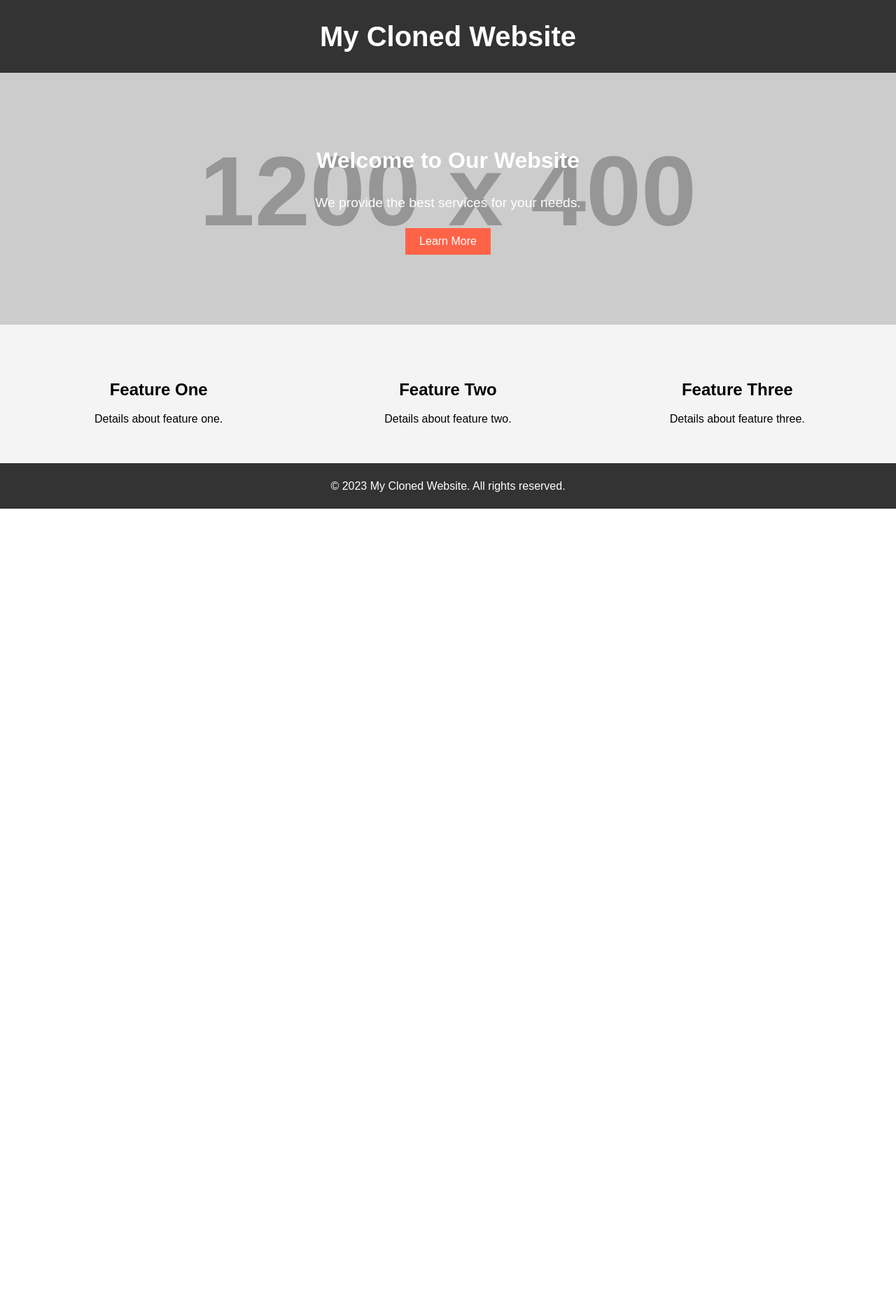
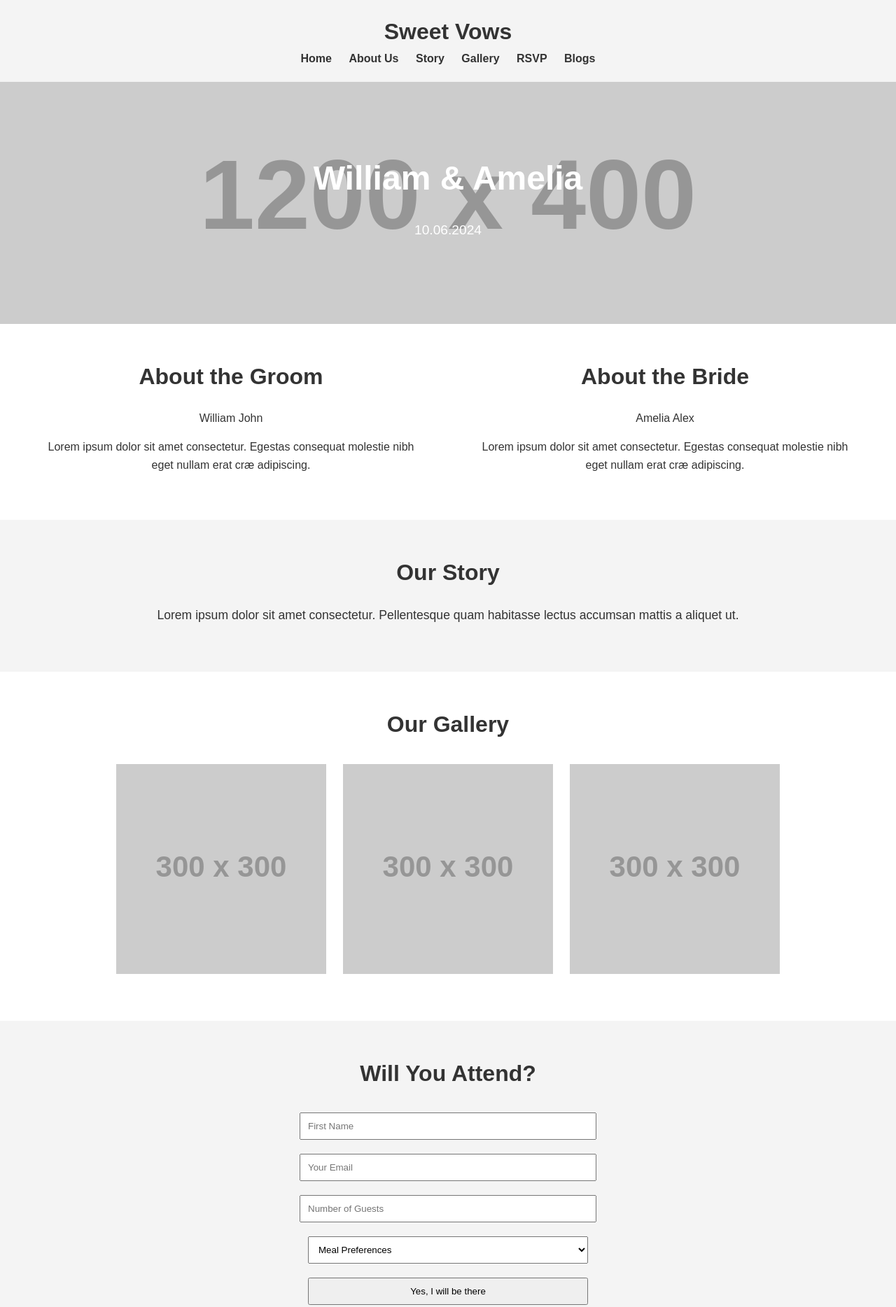
Before and after one commit to jaepech/jason-pech, a plain HTML site: page index.html in a window 1280 px wide. Shown: the top 1868 px of the page at 70% size. Before the commit the page ends 800 px from the top, so only its background shows below. Drawn offline with Linux system fonts and the light colour scheme; placeholder pictures from the web are drawn by us.

Commit message:
Update index.html

```diff
--- a/index.html
+++ b/index.html
@@ -3,29 +3,37 @@
 <head>
   <meta charset="UTF-8">
   <meta name="viewport" content="width=device-width, initial-scale=1.0">
-  <title>Cloned Website</title>
+  <title>Sweet Vows</title>
   <style>
-    /* Reset some default styles */
-    body, h1, h2, p, ul, li {
+    /* General Styles */
+    body {
+      font-family: Arial, sans-serif;
+      margin: 0;
+      padding: 0;
+      line-height: 1.6;
+      color: #333;
+    }
+
+    h1, h2, h3 {
       margin: 0;
       padding: 0;
     }
 
-    body {
-      font-family: Arial, sans-serif;
-      line-height: 1.6;
+    a {
+      text-decoration: none;
+      color: inherit;
     }
 
     /* Header */
     header {
-      background: #333;
-      color: #fff;
+      background: #f4f4f4;
       padding: 20px;
       text-align: center;
     }
 
-    header h1 {
-      font-size: 2.5rem;
+    header nav a {
+      margin: 0 10px;
+      font-weight: bold;
     }
 
     /* Hero Section */
@@ -36,41 +44,106 @@
       text-align: center;
     }
 
-    .hero h2 {
-      font-size: 2rem;
+    .hero h1 {
+      font-size: 3rem;
       margin-bottom: 20px;
     }
 
     .hero p {
       font-size: 1.2rem;
+    }
+
+    /* About Section */
+    .about {
+      display: flex;
+      justify-content: space-around;
+      padding: 50px 20px;
+      background: #fff;
+    }
+
+    .about div {
+      text-align: center;
+      width: 45%;
+    }
+
+    .about h2 {
+      font-size: 2rem;
       margin-bottom: 20px;
     }
 
-    .hero button {
-      background: #ff6347;
-      color: #fff;
-      border: none;
-      padding: 10px 20px;
-      font-size: 1rem;
-      cursor: pointer;
+    /* Story Section */
+    .story {
+      padding: 50px 20px;
+      background: #f4f4f4;
+      text-align: center;
     }
 
-    /* Features Section */
-    .features {
-      display: flex;
-      justify-content: space-around;
+    .story h2 {
+      font-size: 2rem;
+      margin-bottom: 20px;
+    }
+
+    .story p {
+      font-size: 1.1rem;
+    }
+
+    /* Gallery Section */
+    .gallery {
+      padding: 50px 20px;
+      background: #fff;
+      text-align: center;
+    }
+
+    .gallery h2 {
+      font-size: 2rem;
+      margin-bottom: 20px;
+    }
+
+    .gallery img {
+      width: 100%;
+      max-width: 300px;
+      margin: 10px;
+    }
+
+    /* RSVP Section */
+    .rsvp {
       padding: 50px 20px;
       background: #f4f4f4;
+      text-align: center;
     }
 
-    .features div {
-      text-align: center;
-      width: 30%;
+    .rsvp h2 {
+      font-size: 2rem;
+      margin-bottom: 20px;
     }
 
-    .features h3 {
-      font-size: 1.5rem;
-      margin-bottom: 10px;
+    .rsvp form {
+      display: flex;
+      flex-direction: column;
+      align-items: center;
+    }
+
+    .rsvp input, .rsvp select, .rsvp button {
+      margin: 10px 0;
+      padding: 10px;
+      width: 80%;
+      max-width: 400px;
+    }
+
+    /* Blogs Section */
+    .blogs {
+      padding: 50px 20px;
+      background: #fff;
+      text-align: center;
+    }
+
+    .blogs h2 {
+      font-size: 2rem;
+      margin-bottom: 20px;
+    }
+
+    .blogs .blog-post {
+      margin-bottom: 20px;
     }
 
     /* Footer */
@@ -80,40 +153,95 @@
       text-align: center;
       padding: 20px;
     }
+
+    footer p {
+      margin: 0;
+    }
   </style>
 </head>
 <body>
   <!-- Header -->
   <header>
-    <h1>My Cloned Website</h1>
+    <h1>Sweet Vows</h1>
+    <nav>
+      <a href="#home">Home</a>
+      <a href="#about">About Us</a>
+      <a href="#story">Story</a>
+      <a href="#gallery">Gallery</a>
+      <a href="#rsvp">RSVP</a>
+      <a href="#blogs">Blogs</a>
+    </nav>
   </header>
 
   <!-- Hero Section -->
-  <section class="hero">
-    <h2>Welcome to Our Website</h2>
-    <p>We provide the best services for your needs.</p>
-    <button>Learn More</button>
+  <section class="hero" id="home">
+    <h1>William & Amelia</h1>
+    <p>10.06.2024</p>
   </section>
 
-  <!-- Features Section -->
-  <section class="features">
+  <!-- About Section -->
+  <section class="about" id="about">
     <div>
-      <h3>Feature One</h3>
-      <p>Details about feature one.</p>
+      <h2>About the Groom</h2>
+      <p>William John</p>
+      <p>Lorem ipsum dolor sit amet consectetur. Egestas consequat molestie nibh eget nullam erat cræ adipiscing.</p>
     </div>
     <div>
-      <h3>Feature Two</h3>
-      <p>Details about feature two.</p>
+      <h2>About the Bride</h2>
+      <p>Amelia Alex</p>
+      <p>Lorem ipsum dolor sit amet consectetur. Egestas consequat molestie nibh eget nullam erat cræ adipiscing.</p>
     </div>
-    <div>
-      <h3>Feature Three</h3>
-      <p>Details about feature three.</p>
+  </section>
+
+  <!-- Story Section -->
+  <section class="story" id="story">
+    <h2>Our Story</h2>
+    <p>Lorem ipsum dolor sit amet consectetur. Pellentesque quam habitasse lectus accumsan mattis a aliquet ut.</p>
+  </section>
+
+  <!-- Gallery Section -->
+  <section class="gallery" id="gallery">
+    <h2>Our Gallery</h2>
+    <img src="https://via.placeholder.com/300" alt="Gallery Image">
+    <img src="https://via.placeholder.com/300" alt="Gallery Image">
+    <img src="https://via.placeholder.com/300" alt="Gallery Image">
+  </section>
+
+  <!-- RSVP Section -->
+  <section class="rsvp" id="rsvp">
+    <h2>Will You Attend?</h2>
+    <form>
+      <input type="text" placeholder="First Name" required>
+      <input type="email" placeholder="Your Email" required>
+      <input type="number" placeholder="Number of Guests" required>
+      <select>
+        <option>Meal Preferences</option>
+        <option>Vegetarian</option>
+        <option>Non-Vegetarian</option>
+      </select>
+      <button type="submit">Yes, I will be there</button>
+      <button type="submit">Sorry, I can't come</button>
+    </form>
+  </section>
+
+  <!-- Blogs Section -->
+  <section class="blogs" id="blogs">
+    <h2>Our Latest Articles</h2>
+    <div class="blog-post">
+      <h3>Two Hearts Become One</h3>
+      <p>By: Williams | 14 April, 2024</p>
+      <p>Lorem ipsum dolor sit amet consectetur. Mauris amet ultrices aliquet arcu libero aliquam est nullam sit.</p>
+    </div>
+    <div class="blog-post">
+      <h3>Love in Bloom</h3>
+      <p>By: Williams | 14 April, 2024</p>
+      <p>Lorem ipsum dolor sit amet consectetur. Mauris amet ultrices aliquet arcu libero aliquam est nullam sit.</p>
     </div>
   </section>
 
   <!-- Footer -->
   <footer>
-    <p>&copy; 2023 My Cloned Website. All rights reserved.</p>
+    <p>&copy; 2024 Sweet Vows. All Rights Reserved.</p>
   </footer>
 </body>
 </html>
```
